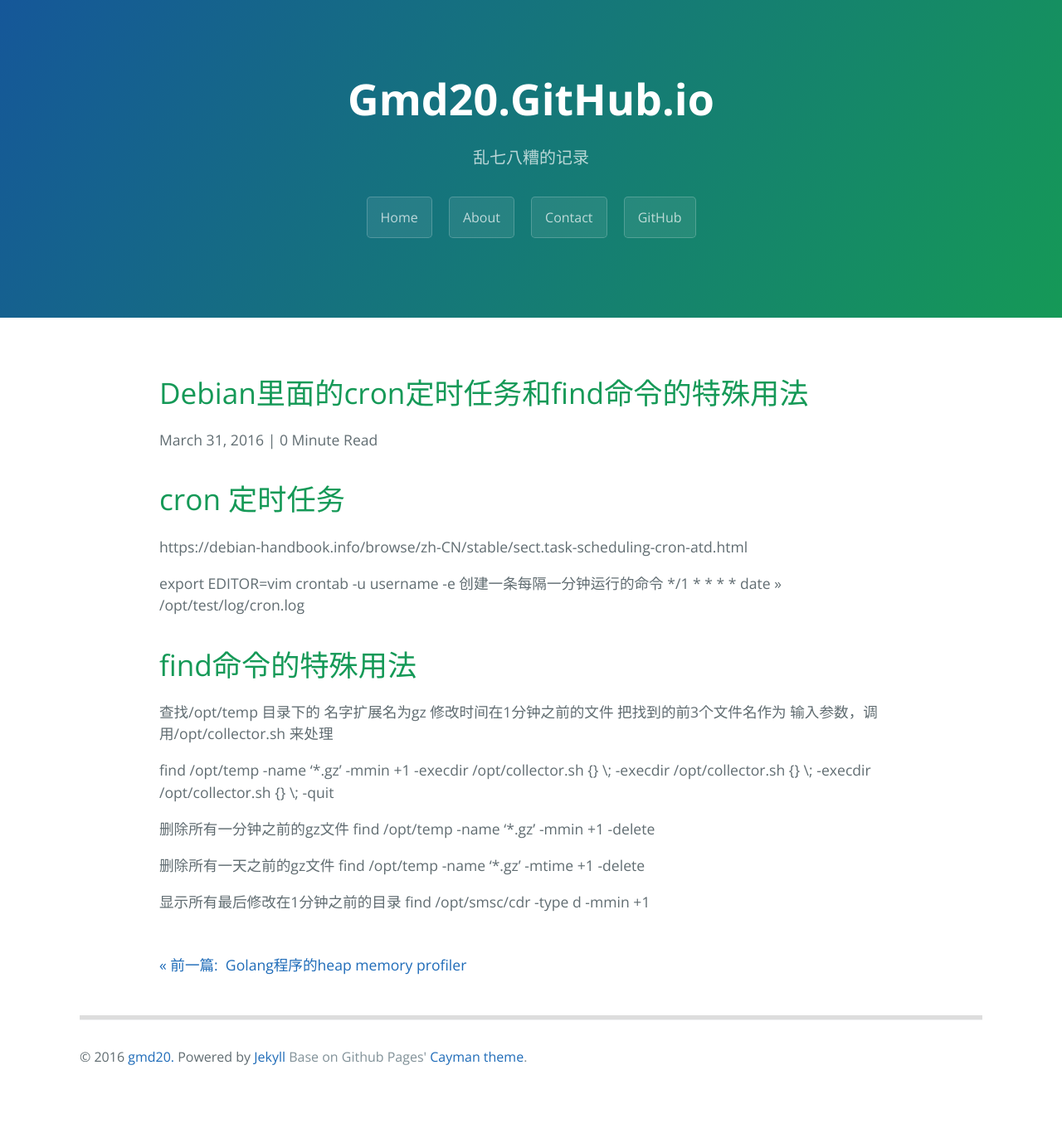
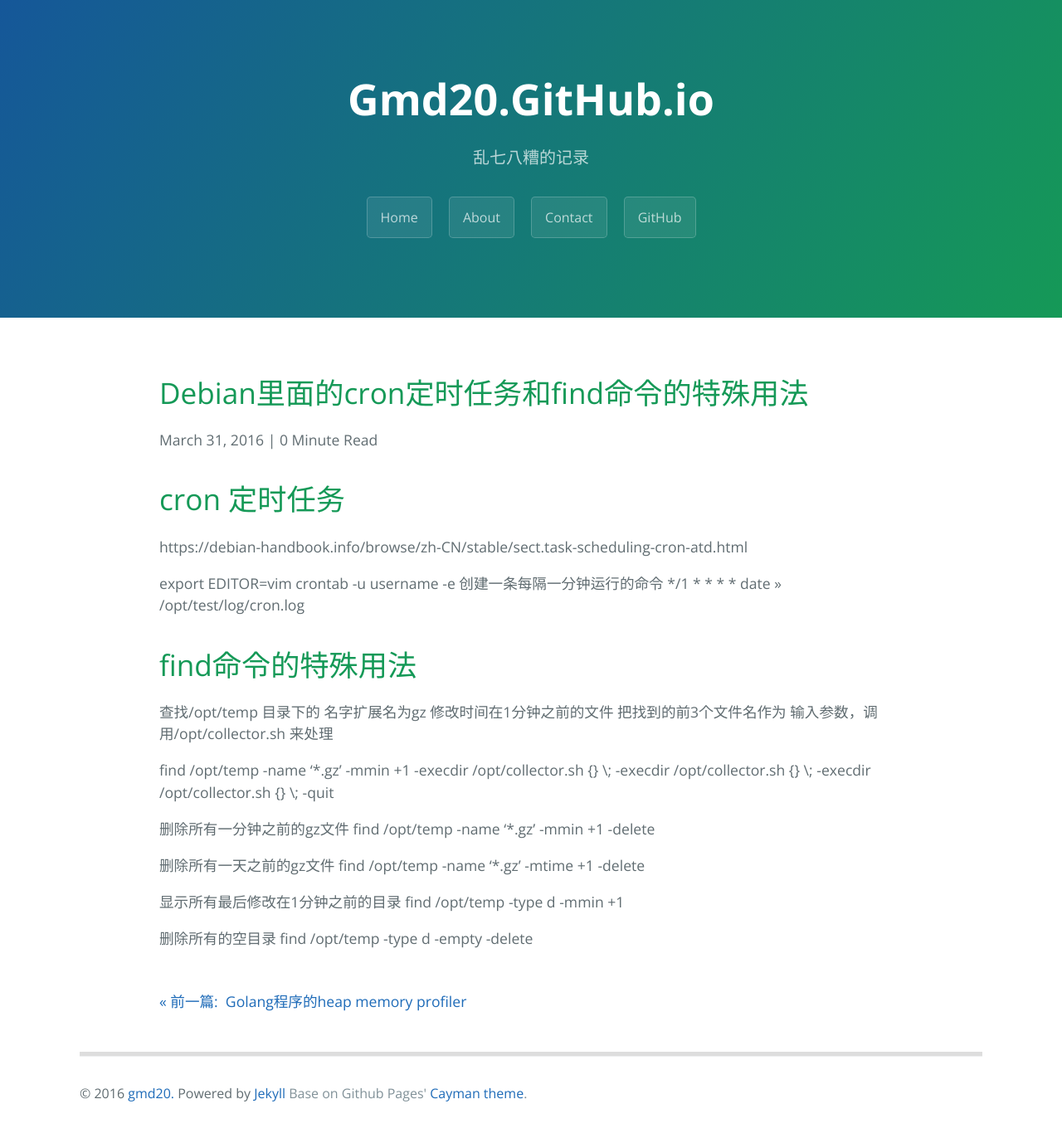
Before and after one commit to gmd20/gmd20.github.io, a Jekyll site: the page built from _posts/2016-03-31-debian里面的cron定时任务和find命令的特殊用法.markdown, in a window 1280 px wide. Shown: the whole page at 83% size. Built offline with Jekyll 4.4.1, drawn with Linux system fonts in a browser that asks for light colours; Markdown is read by kramdown in place of the engine named in the settings; comment, search, counter and statistics services are not loaded; before the commit the page ends 1334 px from its top, so only the background shows below that.

Commit message:
Update 2016-03-31-debian里面的cron定时任务和find命令的特殊用法.markdown

```diff
--- a/_posts/2016-03-31-debian里面的cron定时任务和find命令的特殊用法.markdown
+++ b/_posts/2016-03-31-debian里面的cron定时任务和find命令的特殊用法.markdown
@@ -23,4 +23,7 @@ find /opt/temp -name '*.gz' -mmin +1  -delete
 find /opt/temp -name '*.gz' -mtime +1  -delete
 
 显示所有最后修改在1分钟之前的目录
-find /opt/smsc/cdr -type d  -mmin +1
+find /opt/temp -type d  -mmin +1
+
+删除所有的空目录
+find /opt/temp  -type d -empty -delete
```
